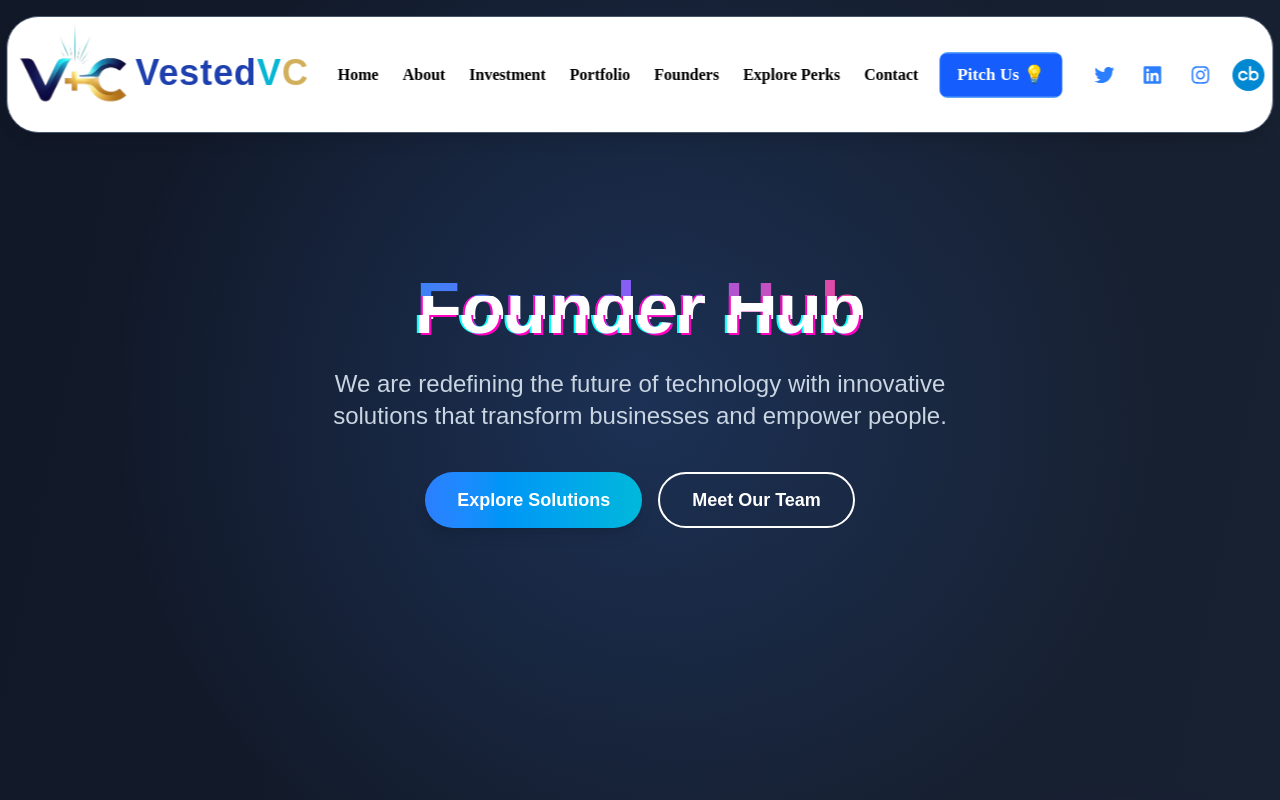
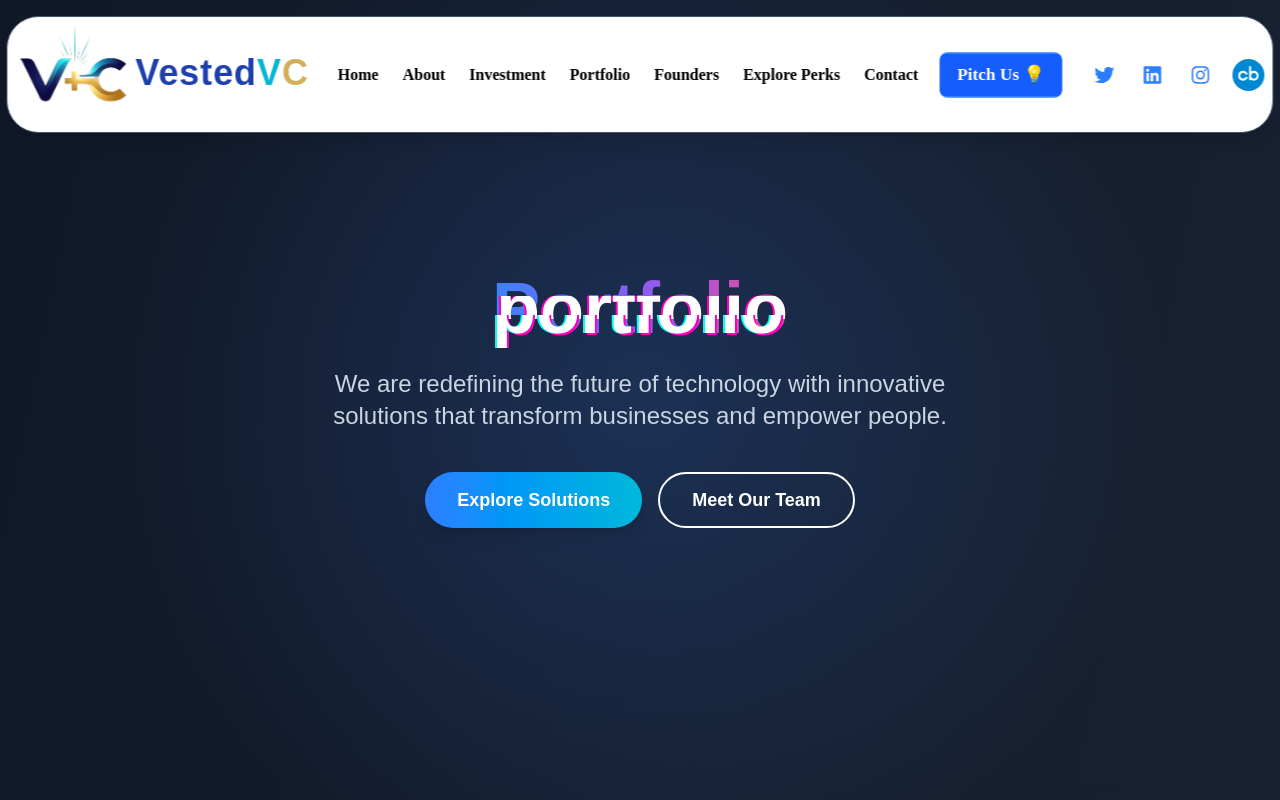
Before and after one commit to AHMAD789999/VestedVC, a Next.js app: page /founder-hub in a window 1280 px wide. Shown: the top 800 px of the page. Built offline with nearby package versions, Linux system fonts and the light colour scheme.

Commit message:
add this changing

```diff
--- a/src/app/components/Header.jsx
+++ b/src/app/components/Header.jsx
@@ -14,8 +14,8 @@ const Header = () => {
   { name: "Home", href: "/" },
   { name: "About", href: "/about-us" },
   { name: "Investment ", href: "/investor" },
-  { name: "Portfolio", href: "/portfolio" },
-  { name: "Founders", href: "/founder-hub" },
+  { name: "Portfolio", href: "/founder-hub" },
+  { name: "Founders", href: "/portfolio" },
   { name: "Explore Perks", href: "/perk" },
     { name: "Contact", href: "/contact-us" },
 ];
--- a/src/app/founder-hub/page.jsx
+++ b/src/app/founder-hub/page.jsx
@@ -304,14 +304,14 @@ const FounderHub = () => {
   return (
     <div className="min-h-screen bg-gradient-to-br from-gray-900 to-gray-800 text-white">
       <Head>
-        <title>Founder Hub - Investor Platform</title>
+        <title>Portfolio</title>
         <meta name="description" content="Discover high-potential startups and connect with visionary founders" />
       </Head>
 <section className="relative min-h-screen flex items-center justify-center overflow-hidden hero-bg">
               <div className="container mx-auto px-4 py-16 relative z-10">
                 <div className="text-center max-w-4xl mx-auto">
-                  <h1 className="text-5xl md:text-7xl font-bold mb-6 glitch" data-text="Founder Hub">
-                    <span className="gradient-text">Founder Hub</span>
+                  <h1 className="text-5xl md:text-7xl font-bold mb-6 glitch" data-text="portfolio">
+                    <span className="gradient-text">Portfolio</span>
                   </h1>
                   <p className="text-xl md:text-2xl text-slate-300 mb-10 max-w-2xl mx-auto">
                     We are redefining the future of technology with innovative solutions that transform businesses and empower people.
```
